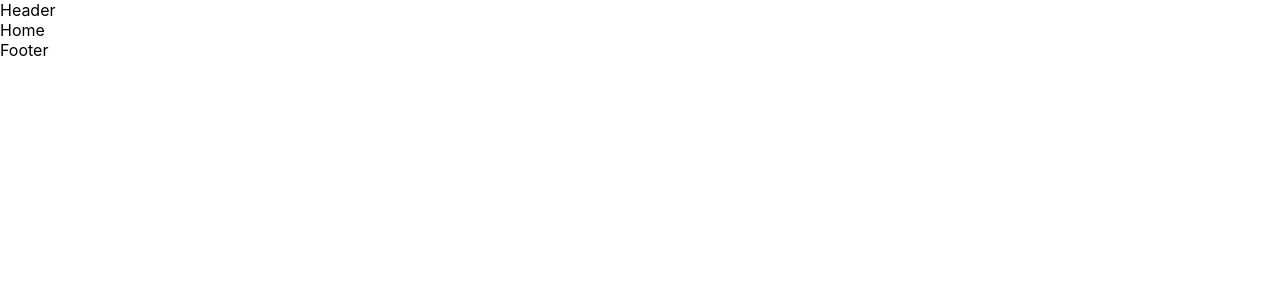
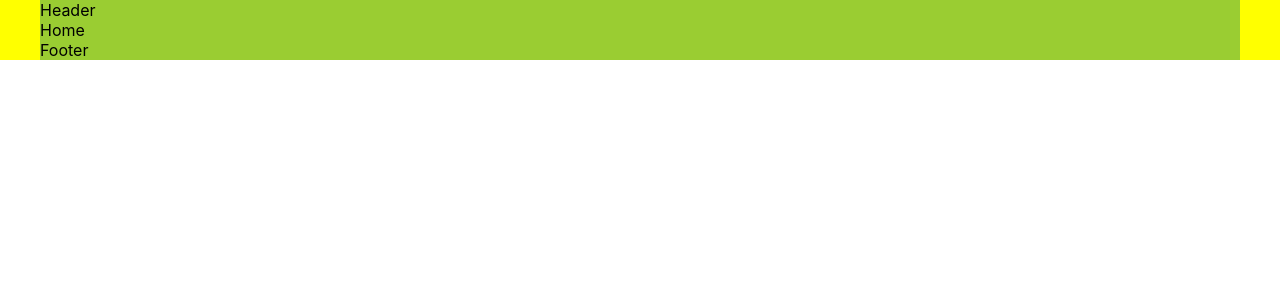
Before and after one commit to bftawfik/movie-list, a React (Create React App) app: page / in a window 1280 px wide. Shown: the top 300 px of the page. Built offline with nearby package versions, Linux system fonts and the light colour scheme.

Commit message:
use FulscrnWrpr to wrap contents

```diff
--- a/src/Components/Footer/Footer.jsx
+++ b/src/Components/Footer/Footer.jsx
@@ -1,7 +1,18 @@
 import React from "react";
 
+import FulscrnWrpr from "../FulscrnWrpr/FulscrnWrpr";
+
+import * as styles from "./Footer.module.scss";
+
 const Footer = () => {
-  return <div>Footer</div>;
+  return (
+    <FulscrnWrpr
+      className={styles.Footer}
+      containerClassName={styles.container}
+    >
+      Footer
+    </FulscrnWrpr>
+  );
 };
 
 export default Footer;
--- /dev/null
+++ b/src/Components/Footer/Footer.module.scss
@@ -0,0 +1,6 @@
+.Footer {
+  background-color: yellow;
+  .container {
+    background-color: yellowgreen;
+  }
+}
--- a/src/Components/Header/Header.jsx
+++ b/src/Components/Header/Header.jsx
@@ -1,7 +1,18 @@
 import React from "react";
 
+import FulscrnWrpr from "../FulscrnWrpr/FulscrnWrpr";
+
+import * as styles from "./Header.module.scss";
+
 const Header = () => {
-  return <div>Header</div>;
+  return (
+    <FulscrnWrpr
+      className={styles.Header}
+      containerClassName={styles.container}
+    >
+      Header
+    </FulscrnWrpr>
+  );
 };
 
 export default Header;
--- /dev/null
+++ b/src/Components/Header/Header.module.scss
@@ -0,0 +1,6 @@
+.Header {
+  background-color: yellow;
+  .container {
+    background-color: yellowgreen;
+  }
+}
--- a/src/Pages/Home/Home.jsx
+++ b/src/Pages/Home/Home.jsx
@@ -1,7 +1,15 @@
 import React from "react";
 
+import FulscrnWrpr from "../../Components/FulscrnWrpr/FulscrnWrpr";
+
+import * as styles from "./Home.module.scss";
+
 const Home = () => {
-  return <div>Home</div>;
+  return (
+    <FulscrnWrpr className={styles.Home} containerClassName={styles.container}>
+      Home
+    </FulscrnWrpr>
+  );
 };
 
 export default Home;
--- /dev/null
+++ b/src/Pages/Home/Home.module.scss
@@ -0,0 +1,6 @@
+.Home {
+  background-color: yellow;
+  .container {
+    background-color: yellowgreen;
+  }
+}
```
